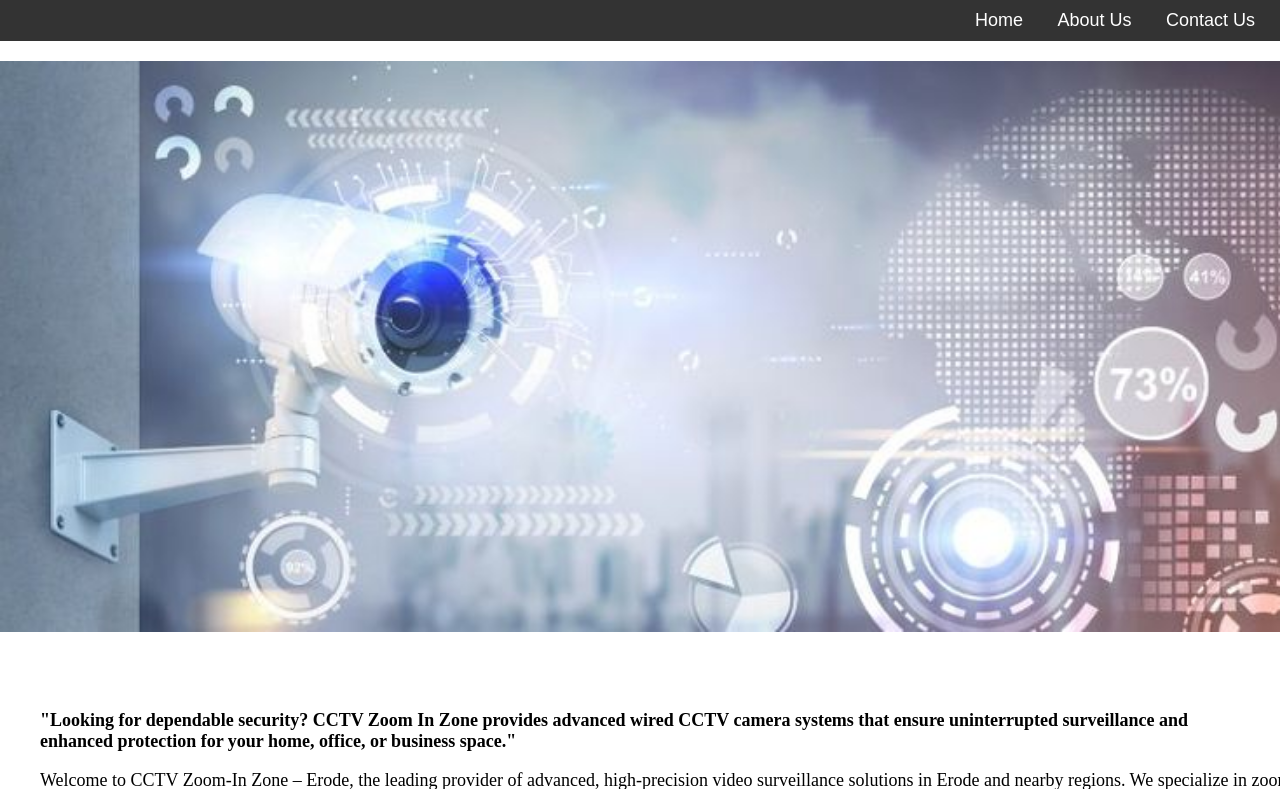
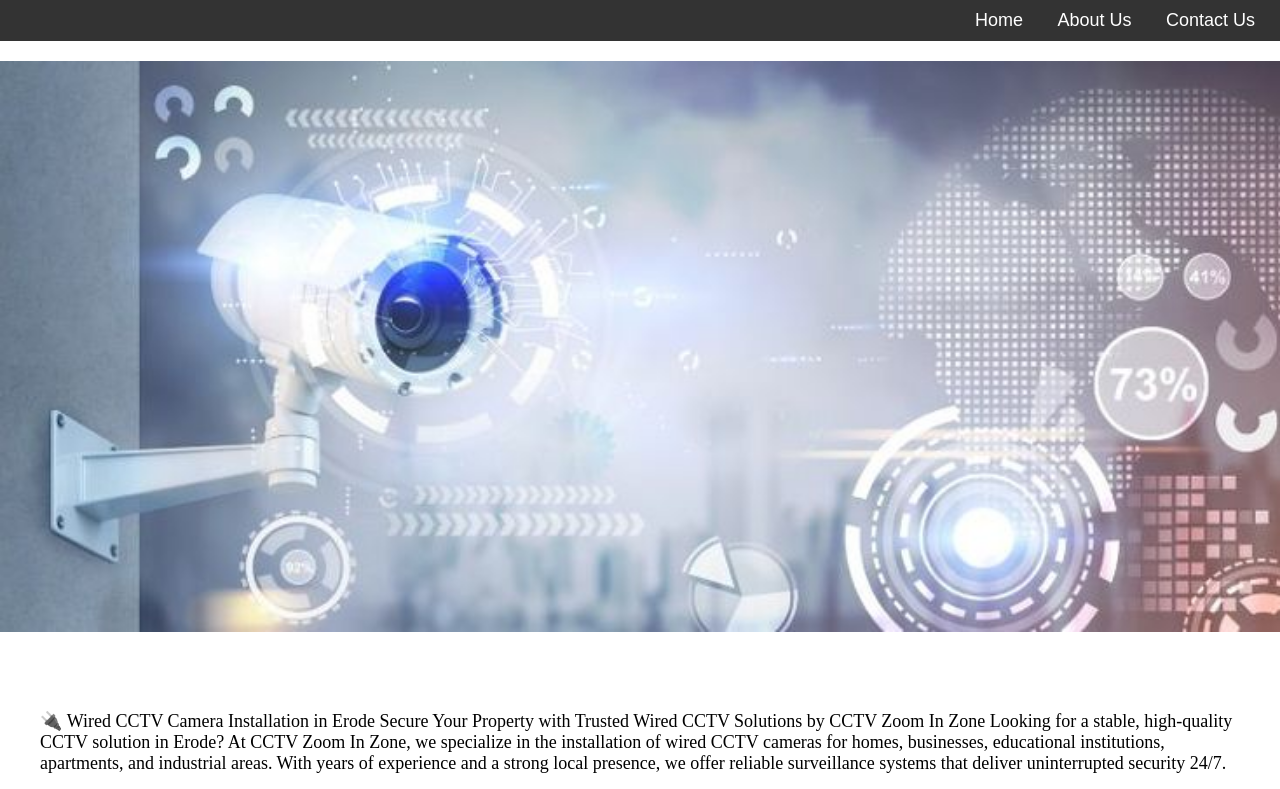
Before and after one commit to nishon92/zoom-in-zone-project, a plain HTML site: page index.html in a window 1280 px wide. Shown: the part 153-942 px from the top of the page. Drawn offline with Linux system fonts and the light colour scheme.

Commit message:
cctv camera wired text

```diff
--- a/index.html
+++ b/index.html
@@ -122,6 +122,11 @@
 
   <!-- Main Content -->
   <div class="content">
+  <p> 🔌 Wired CCTV Camera Installation in Erode
+Secure Your Property with Trusted Wired CCTV Solutions by CCTV Zoom In Zone
+Looking for a stable, high-quality CCTV solution in Erode?
+At CCTV Zoom In Zone, we specialize in the installation of wired CCTV cameras for homes, businesses, educational institutions, apartments, and industrial areas.
+With years of experience and a strong local presence, we offer reliable surveillance systems that deliver uninterrupted security 24/7.</p>
     <h3>
       "Looking for dependable security? CCTV Zoom In Zone provides advanced wired CCTV camera systems that ensure uninterrupted surveillance and enhanced protection for your home, office, or business space."
     </h3>
```
